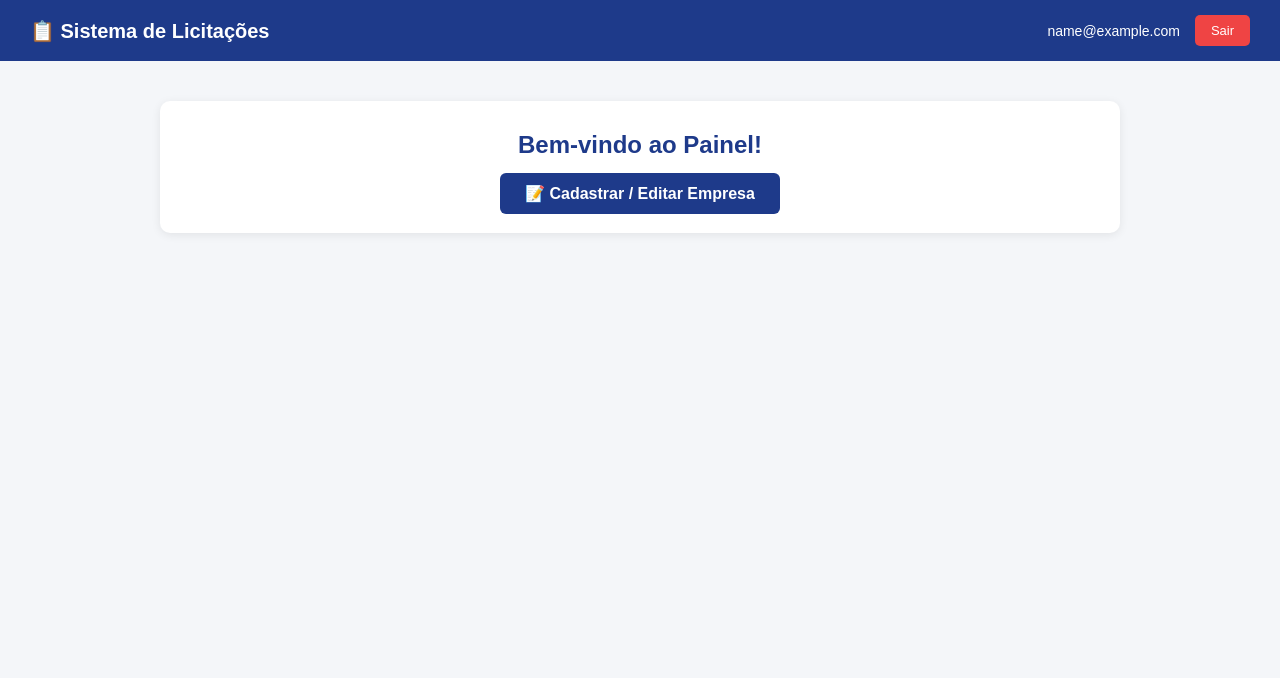
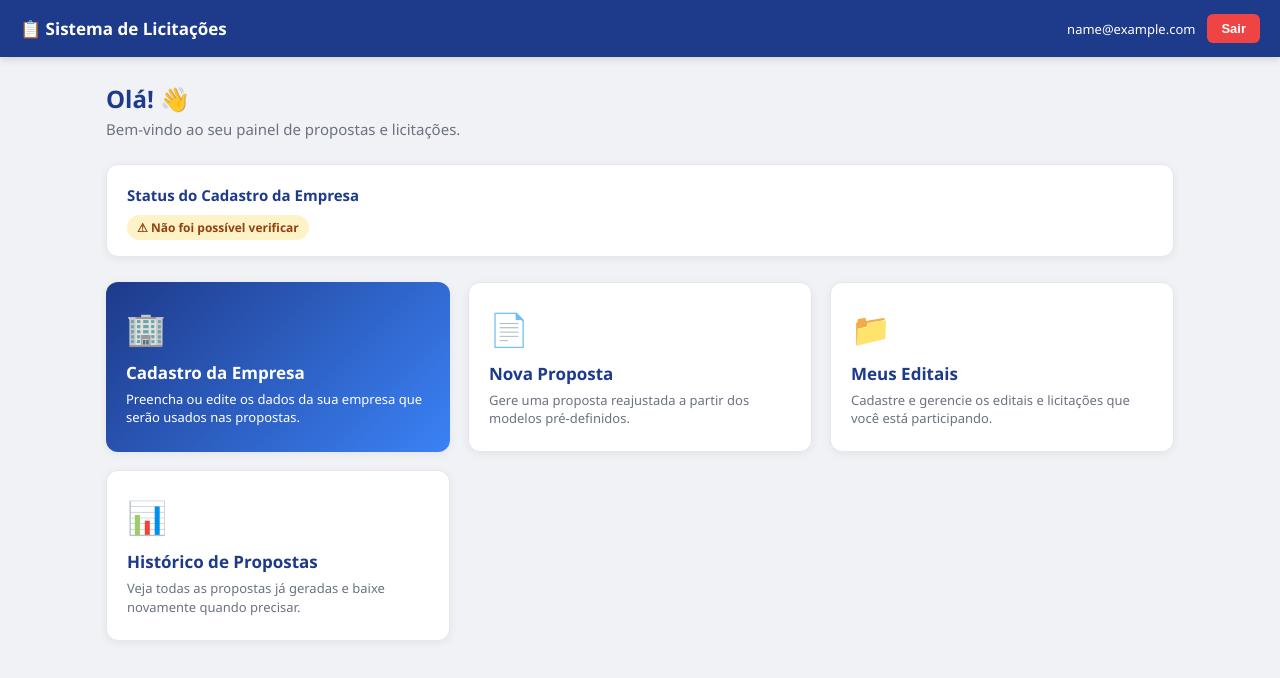
Before and after one commit to Spider504/licitagente, a plain HTML site: page painel.html in a window 1280 px wide. Drawn offline with Linux system fonts and the light colour scheme; no server answers; sample sign-in values are in the browser's storage.

Commit message:
Update title and styles in painel.html

```diff
--- a/painel.html
+++ b/painel.html
@@ -3,104 +3,290 @@
 <head>
     <meta charset="UTF-8">
     <meta name="viewport" content="width=device-width, initial-scale=1.0">
-    <title>Painel - Sistema de Licitações</title>
+    <title>Dashboard - Sistema de Licitações</title>
     <style>
         * {
             margin: 0;
             padding: 0;
             box-sizing: border-box;
         }
+
         body {
-            font-family: Arial, sans-serif;
-            background-color: #f4f6f9;
-            color: #333;
+            font-family: 'Segoe UI', Arial, sans-serif;
+            background: #f0f2f5;
+            color: #1f2937;
+            min-height: 100vh;
         }
+
+        /* ===== HEADER ===== */
         header {
             background: #1e3a8a;
             color: white;
-            padding: 15px 30px;
+            padding: 14px 20px;
             display: flex;
             justify-content: space-between;
             align-items: center;
+            position: sticky;
+            top: 0;
+            z-index: 100;
+            box-shadow: 0 2px 8px rgba(0,0,0,0.15);
         }
-        header h1 {
-            font-size: 20px;
-        }
-        .user-info {
+
+        .logo {
+            font-size: 17px;
+            font-weight: 700;
             display: flex;
             align-items: center;
-            gap: 15px;
-            font-size: 14px;
+            gap: 8px;
         }
-        .btn-logout {
+
+        .user-area {
+            display: flex;
+            align-items: center;
+            gap: 12px;
+            font-size: 13px;
+        }
+
+        .user-email {
+            max-width: 180px;
+            white-space: nowrap;
+            overflow: hidden;
+            text-overflow: ellipsis;
+        }
+
+        .btn-sair {
             background: #ef4444;
             color: white;
             border: none;
-            padding: 8px 16px;
-            border-radius: 5px;
+            padding: 7px 14px;
+            border-radius: 6px;
             cursor: pointer;
             font-size: 13px;
+            font-weight: 600;
         }
-        .btn-logout:hover {
+
+        .btn-sair:hover {
             background: #dc2626;
         }
+
+        /* ===== CONTEÚDO ===== */
         .container {
-            max-width: 1000px;
-            margin: 40px auto;
-            padding: 0 20px;
+            max-width: 1100px;
+            margin: 0 auto;
+            padding: 25px 16px 40px;
         }
+
+        .welcome {
+            margin-bottom: 25px;
+        }
+
+        .welcome h1 {
+            font-size: 24px;
+            color: #1e3a8a;
+            margin-bottom: 4px;
+        }
+
+        .welcome p {
+            color: #6b7280;
+            font-size: 15px;
+        }
+
+        /* ===== CARDS DE AÇÃO ===== */
+        .cards {
+            display: grid;
+            grid-template-columns: repeat(auto-fit, minmax(260px, 1fr));
+            gap: 18px;
+            margin-bottom: 30px;
+        }
+
         .card {
             background: white;
-            padding: 30px;
-            border-radius: 10px;
-            box-shadow: 0 2px 10px rgba(0,0,0,0.08);
-            text-align: center;
+            border-radius: 12px;
+            padding: 24px 20px;
+            box-shadow: 0 2px 10px rgba(0,0,0,0.06);
+            transition: transform 0.2s, box-shadow 0.2s;
+            cursor: pointer;
+            text-decoration: none;
+            color: inherit;
+            display: block;
+            border: 1px solid #e5e7eb;
         }
-        .card h2 {
+
+        .card:hover {
+            transform: translateY(-3px);
+            box-shadow: 0 8px 20px rgba(0,0,0,0.1);
+        }
+
+        .card-icon {
+            font-size: 32px;
+            margin-bottom: 12px;
+        }
+
+        .card h3 {
+            font-size: 17px;
+            margin-bottom: 6px;
             color: #1e3a8a;
-            margin-bottom: 10px;
         }
+
         .card p {
-            color: #666;
+            font-size: 13px;
+            color: #6b7280;
+            line-height: 1.4;
+        }
+
+        .card.destaque {
+            background: linear-gradient(135deg, #1e3a8a, #3b82f6);
+            color: white;
+            border: none;
+        }
+
+        .card.destaque h3,
+        .card.destaque p {
+            color: white;
+        }
+
+        /* ===== STATUS DA EMPRESA ===== */
+        .status-box {
+            background: white;
+            border-radius: 12px;
+            padding: 20px;
+            box-shadow: 0 2px 10px rgba(0,0,0,0.06);
+            border: 1px solid #e5e7eb;
             margin-bottom: 25px;
+        }
+
+        .status-box h3 {
+            font-size: 15px;
+            color: #1e3a8a;
+            margin-bottom: 12px;
+        }
+
+        .status-info {
+            display: flex;
+            align-items: center;
+            gap: 10px;
+            font-size: 14px;
+        }
+
+        .badge {
+            padding: 4px 10px;
+            border-radius: 20px;
+            font-size: 12px;
+            font-weight: 600;
+        }
+
+        .badge.ok {
+            background: #d1fae5;
+            color: #065f46;
+        }
+
+        .badge.pendente {
+            background: #fef3c7;
+            color: #92400e;
+        }
+
+        /* ===== RESPONSIVO ===== */
+        @media (max-width: 600px) {
+            header {
+                padding: 12px 14px;
+            }
+
+            .logo {
+                font-size: 15px;
+            }
+
+            .user-email {
+                display: none; /* esconde o e-mail no celular para economizar espaço */
+            }
+
+            .welcome h1 {
+                font-size: 20px;
+            }
+
+            .cards {
+                grid-template-columns: 1fr;
+            }
+
+            .container {
+                padding: 18px 14px 30px;
+            }
         }
     </style>
 </head>
 <body>
 
 <header>
-    <h1>📋 Sistema de Licitações</h1>
-    <div class="user-info">
-        <span id="emailUsuario">Carregando...</span>
-        <button class="btn-logout" onclick="fazerLogout()">Sair</button>
+    <div class="logo">
+        📋 Sistema de Licitações
+    </div>
+    <div class="user-area">
+        <span class="user-email" id="emailUsuario">Carregando...</span>
+        <button class="btn-sair" onclick="fazerLogout()">Sair</button>
     </div>
 </header>
 
 <div class="container">
-    <div class="card">
-        <h2>Bem-vindo ao Painel!</h2>
-        <div style="margin-top: 25px;">
-    <a href="empresa.html" style="background:#1e3a8a; color:white; padding:12px 25px; border-radius:6px; text-decoration:none; font-weight:bold;">
-        📝 Cadastrar / Editar Empresa
-    </a>
-</div>    </div>
+
+    <div class="welcome">
+        <h1>Olá! 👋</h1>
+        <p>Bem-vindo ao seu painel de propostas e licitações.</p>
+    </div>
+
+    <!-- Status da Empresa -->
+    <div class="status-box">
+        <h3>Status do Cadastro da Empresa</h3>
+        <div class="status-info">
+            <span id="statusEmpresa">Verificando...</span>
+        </div>
+    </div>
+
+    <!-- Cards de Ação -->
+    <div class="cards">
+
+        <a href="empresa.html" class="card destaque">
+            <div class="card-icon">🏢</div>
+            <h3>Cadastro da Empresa</h3>
+            <p>Preencha ou edite os dados da sua empresa que serão usados nas propostas.</p>
+        </a>
+
+        <a href="#" class="card" onclick="alertaEmBreve()">
+            <div class="card-icon">📄</div>
+            <h3>Nova Proposta</h3>
+            <p>Gere uma proposta reajustada a partir dos modelos pré-definidos.</p>
+        </a>
+
+        <a href="#" class="card" onclick="alertaEmBreve()">
+            <div class="card-icon">📁</div>
+            <h3>Meus Editais</h3>
+            <p>Cadastre e gerencie os editais e licitações que você está participando.</p>
+        </a>
+
+        <a href="#" class="card" onclick="alertaEmBreve()">
+            <div class="card-icon">📊</div>
+            <h3>Histórico de Propostas</h3>
+            <p>Veja todas as propostas já geradas e baixe novamente quando precisar.</p>
+        </a>
+
+    </div>
+
 </div>
 
 <script>
-    // Verifica se o usuário está logado
+    const CONFIG_URL = "https://ltjxofcbogdynbkssqlr.supabase.co";
+    const CONFIG_KEY = "sb_publishable_bdvQu1yCW8Oa_s6z8XVXug_ByArUwt-";
+
     const token = localStorage.getItem('supabase_token');
     const user = localStorage.getItem('supabase_user');
 
     if (!token) {
-        // Se não estiver logado, volta para a tela de login
         window.location.href = "index.html";
     } else {
-        // Mostra o e-mail do usuário
         try {
             const userData = JSON.parse(user);
-            document.getElementById('emailUsuario').innerText = userData.email || "Usuário logado";
+            document.getElementById('emailUsuario').innerText = userData.email || "Usuário";
+            verificarEmpresa(userData.id);
         } catch (e) {
-            document.getElementById('emailUsuario').innerText = "Usuário logado";
+            document.getElementById('emailUsuario').innerText = "Usuário";
         }
     }
 
@@ -109,6 +295,39 @@
         localStorage.removeItem('supabase_user');
         window.location.href = "index.html";
     }
+
+    function alertaEmBreve() {
+        alert("🚧 Esta funcionalidade será liberada em breve!");
+    }
+
+    async function verificarEmpresa(userId) {
+        const statusEl = document.getElementById('statusEmpresa');
+
+        try {
+            const response = await fetch(`${CONFIG_URL}/rest/v1/empresas?user_id=eq.${userId}&select=razao_social`, {
+                headers: {
+                    'apikey': CONFIG_KEY,
+                    'Authorization': `Bearer ${token}`
+                }
+            });
+
+            const data = await response.json();
+
+            if (data && data.length > 0 && data[0].razao_social) {
+                statusEl.innerHTML = `
+                    <span class="badge ok">✓ Cadastrada</span>
+                    <span>${data[0].razao_social}</span>
+                `;
+            } else {
+                statusEl.innerHTML = `
+                    <span class="badge pendente">⚠ Pendente</span>
+                    <span>Você ainda não cadastrou os dados da empresa.</span>
+                `;
+            }
+        } catch (erro) {
+            statusEl.innerHTML = `<span class="badge pendente">⚠ Não foi possível verificar</span>`;
+        }
+    }
 </script>
 
 </body>
```
